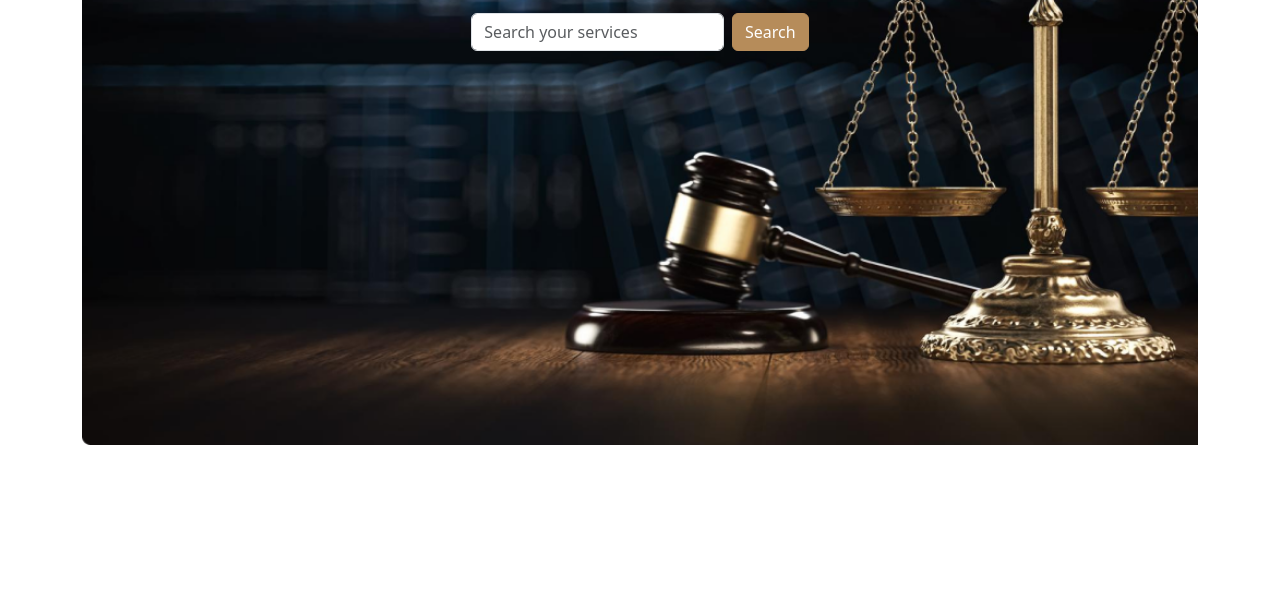
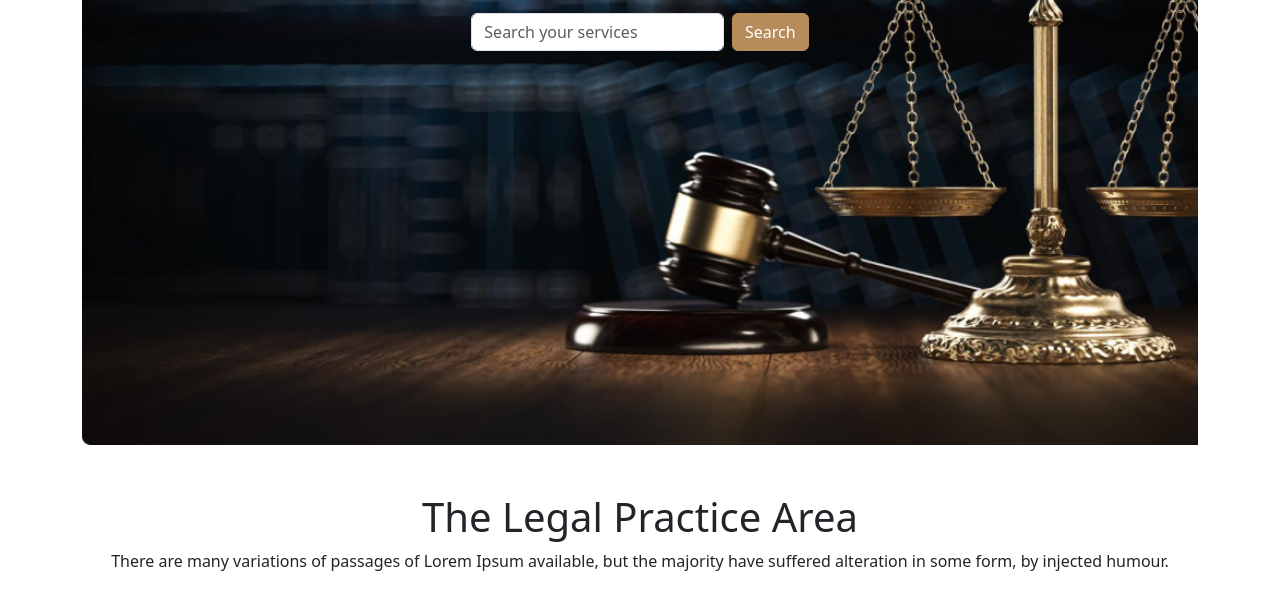
Before and after one commit to mirshad47/legal-solution, a plain HTML site: page index.html in a window 1280 px wide. Shown: the part 281-870 px from the top of the page. Before the commit the page ends 800 px from the top, so only its background shows below. Drawn offline with Linux system fonts and the light colour scheme.

Commit message:
Update index.html

```diff
--- a/index.html
+++ b/index.html
@@ -67,12 +67,12 @@
         </nav>
         <!-- hero section -->
         <!-- Hero -->
-        <div class=""
-            style="background-image: url(./images/banner.png); height: 75vh; background-size: cover;">
+        <div class="" style="background-image: url(./images/banner.png); height: 75vh; background-size: cover;">
 
             <div class="d-flex flex-column justify-content-center p-3">
                 <h1 class="text-white mx-auto mt-5">We Provide Effective Legal Solutions</h1>
-                <p class="text-white mx-auto mt-2">There are many variations of passages of Lorem Ipsum available, but the
+                <p class="text-white mx-auto mt-2">There are many variations of passages of Lorem Ipsum available, but
+                    the
                     majority have suffered
                     alteration in some form, by injected humour.</p>
 
@@ -87,15 +87,34 @@
 
                 <div class="container-fluid col-md-4">
                     <form class="d-flex" role="search">
-                      <input class="form-control me-2 " type="search" placeholder="Search your services" aria-label="Search">
-                      <button class="btn btn-primary" type="submit">Search</button>
+                        <input class="form-control me-2 " type="search" placeholder="Search your services"
+                            aria-label="Search">
+                        <button class="btn btn-primary" type="submit">Search</button>
                     </form>
-                  </div>
+                </div>
             </div>
 
         </div>
         <!-- Hero -->
     </header>
+
+    <!-- the legal practice aria -->
+    <section>
+        <!-- parant div -->
+        <div class="">
+            <!-- child div -->
+            <div class="text-center mt-5">
+                <h1>The Legal Practice Area</h1>
+                <p>There are many variations of passages of Lorem Ipsum available, but the majority have suffered
+                    alteration in some form, by injected humour.</p>
+            </div>
+            <!-- card -->
+
+            <div>
+                <!-- card-1 -->
+            </div>
+        </div>
+    </section>
 
 
 
```
